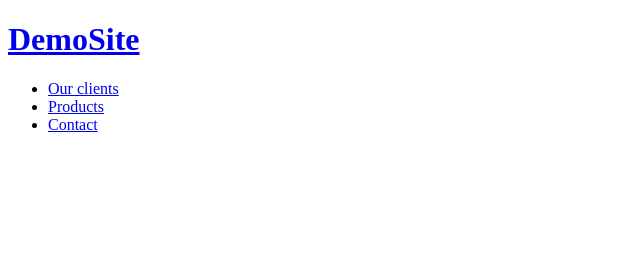
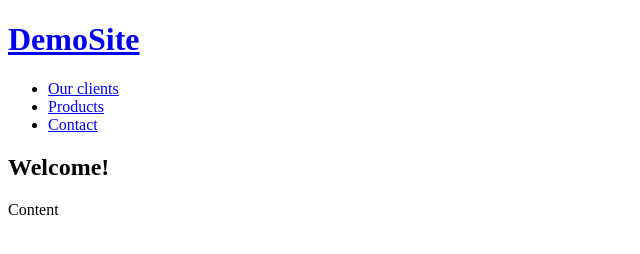
Before and after one commit to JuanMaAl/oneResponsiveWebLayout, a plain HTML site: page index.html in a window 1280 px wide. Shown: the whole page, without its empty margins (0-640 px from the left). Drawn offline with Linux system fonts and the light colour scheme.

Commit message:
structure and content of main

```diff
--- a/index.html
+++ b/index.html
@@ -21,6 +21,14 @@
       </ul>
     </nav>
 
+    <main class="content-area">
+      <h2>Welcome!</h2>
+
+      <p>
+        Content
+      </p>
+    </main>
+
   </div>
 
 
```
